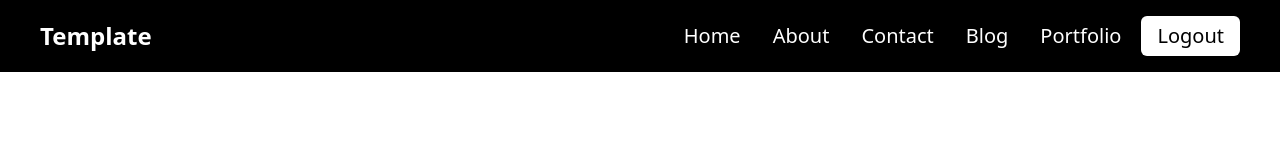
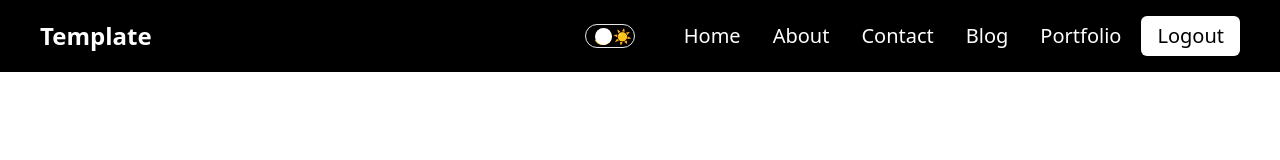
Before and after one commit to SushilDawadi/template-project, a Next.js app: page /dashboard in a window 1280 px wide. Shown: the top 160 px of the page. Built offline with nearby package versions, Linux system fonts and the light colour scheme.

Commit message:
dark mode

```diff
--- /dev/null
+++ b/components/DarkMode/DarkMode.tsx
@@ -0,0 +1,17 @@
+import React from "react";
+
+const DarkjMode = () => {
+  const mode = "light";
+  return (
+    <div className="w-[50px] h-[24px] p-2 flex  items-center justify-between cursor-pointer border-[1.5px]  rounded-full relative  ">
+      <div className="text-[15px]">🌙</div>
+      <div className="text-[15px]">☀️</div>
+      <div
+        className="w-[17px] h-[17px] absolute bg-white rounded-full"
+        style={mode === "light" ? { left: "9px" } : { right: "1px" }}
+      />
+    </div>
+  );
+};
+
+export default DarkjMode;
--- a/components/navbar/Navbar.tsx
+++ b/components/navbar/Navbar.tsx
@@ -3,6 +3,7 @@ import { useState } from "react";
 import Link from "next/link";
 import { links } from "@/utils";
 import Image from "next/image";
+import DarkMode from "../DarkMode/DarkMode";
 
 const Navbar = () => {
   const [isOpen, setisOpen] = useState(false);
@@ -12,6 +13,7 @@ const Navbar = () => {
         <div className="font-bold text-2xl cursor-pointer flex items-center text-white ">
           Template
         </div>
+
         <div>
           <Image
             onClick={() => setisOpen(!isOpen)}
@@ -21,6 +23,7 @@ const Navbar = () => {
             height={20}
             alt="menu"
           />
+
           <Image
             className="absolute right-16 top-6 cursor-pointer md:hidden"
             src="/login.svg"
@@ -29,11 +32,15 @@ const Navbar = () => {
             alt="login"
           />
         </div>
+
         <div
           className={`flex flex-col md:flex bg-black md:flex-row md:items-center pb-8 md:pb-0 absolute md:static md:z-auto z-[-1] left-0 w-full md:w-auto md:pl-0 pl-9 transition-all duration-500 ease-in ${
             isOpen ? "top-16" : "top-[-490px]"
           } `}
         >
+          <div className="flex justify-end mr-[17px] items-center ">
+            <DarkMode />
+          </div>
           {links.map((link) => (
             <Link
               className="md:ml-8 text-xl my-2 md:my-0 text-white  md:hover:border-b-2  transition-all duration-100 ease-in "
```
Also changed, not shown: context/ThemeContext.tsx (added, +24 -0 lines).
